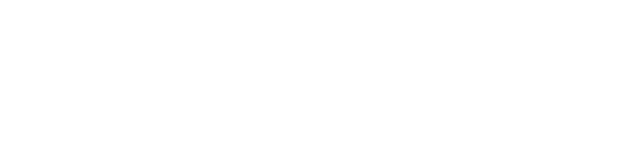
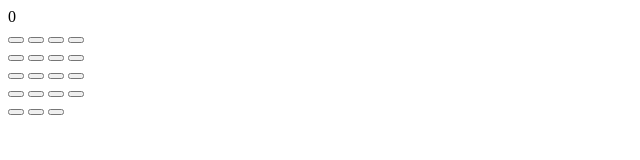
Before and after one commit to Namik02/Calculator, a plain HTML site: page index.html in a window 1280 px wide. Shown: the whole page, without its empty margins (0-640 px from the left). Drawn offline with Linux system fonts and the light colour scheme.

Commit message:
HTML base structure created

```diff
--- a/index.html
+++ b/index.html
@@ -8,7 +8,40 @@
     <link rel="stylesheet" href="style.css">
 </head>
 <body>
-
+    <main>
+        <section id="output">0</section>
+        <section id="buttons">
+            <div class="row">
+                <button class="special"></button>
+                <button class="special"></button>
+                <button class="special"></button>
+                <button class="operator"></button>
+            </div>
+            <div class="row">
+                <button class="number"></button>
+                <button class="number"></button>
+                <button class="number"></button>
+                <button class="operator"></button>
+            </div>
+            <div class="row">
+                <button class="number"></button>
+                <button class="number"></button>
+                <button class="number"></button>
+                <button class="operator"></button>
+            </div>
+            <div class="row">
+                <button class="number"></button>
+                <button class="number"></button>
+                <button class="number"></button>
+                <button class="operator"></button>
+            </div>
+            <div class="row">
+                <button class="number"></button>
+                <button class="number"></button>
+                <button class="operator"></button>
+            </div>
+        </section>
+    </main>
     <script src="script.js" ></script>
 </body>
 </html>
```
